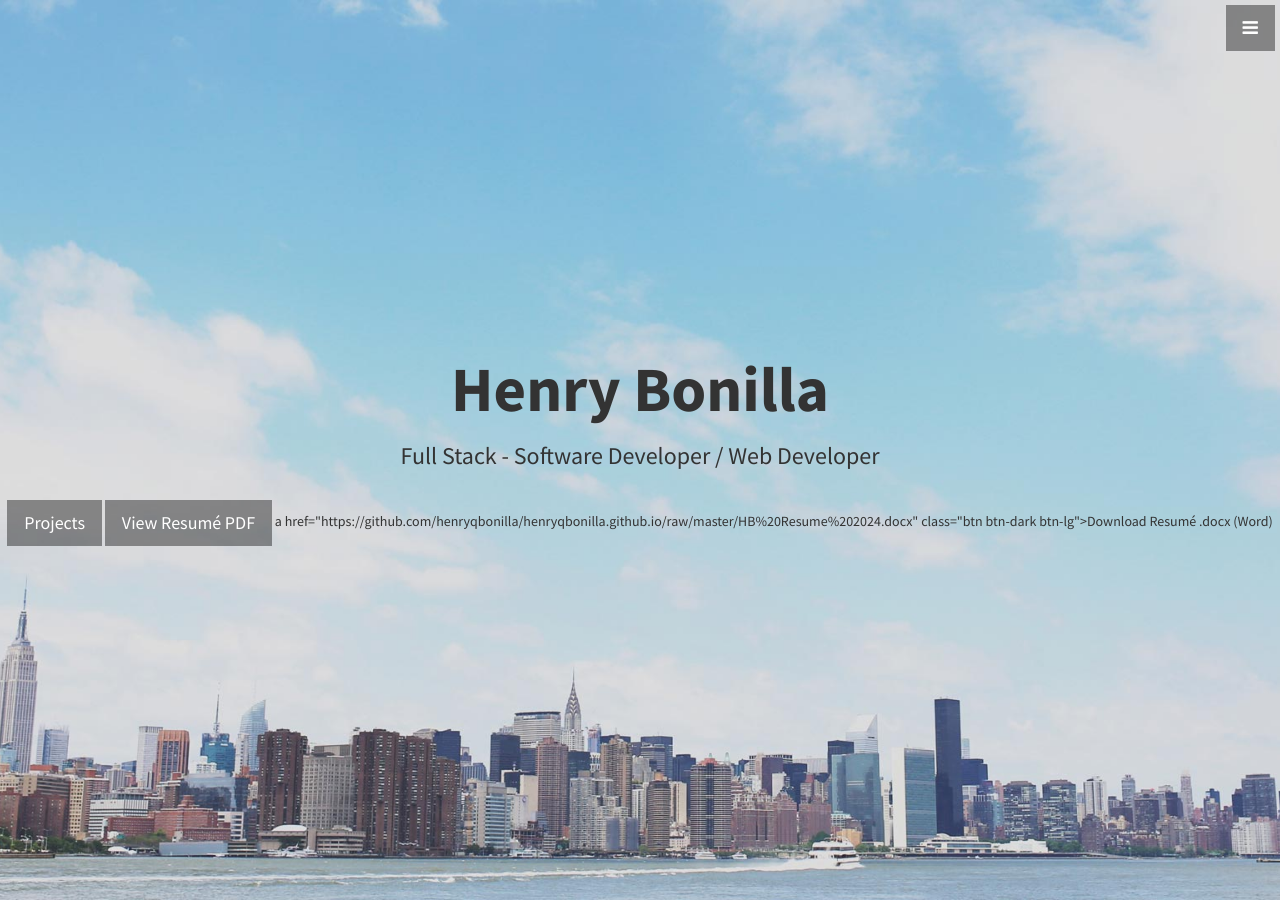
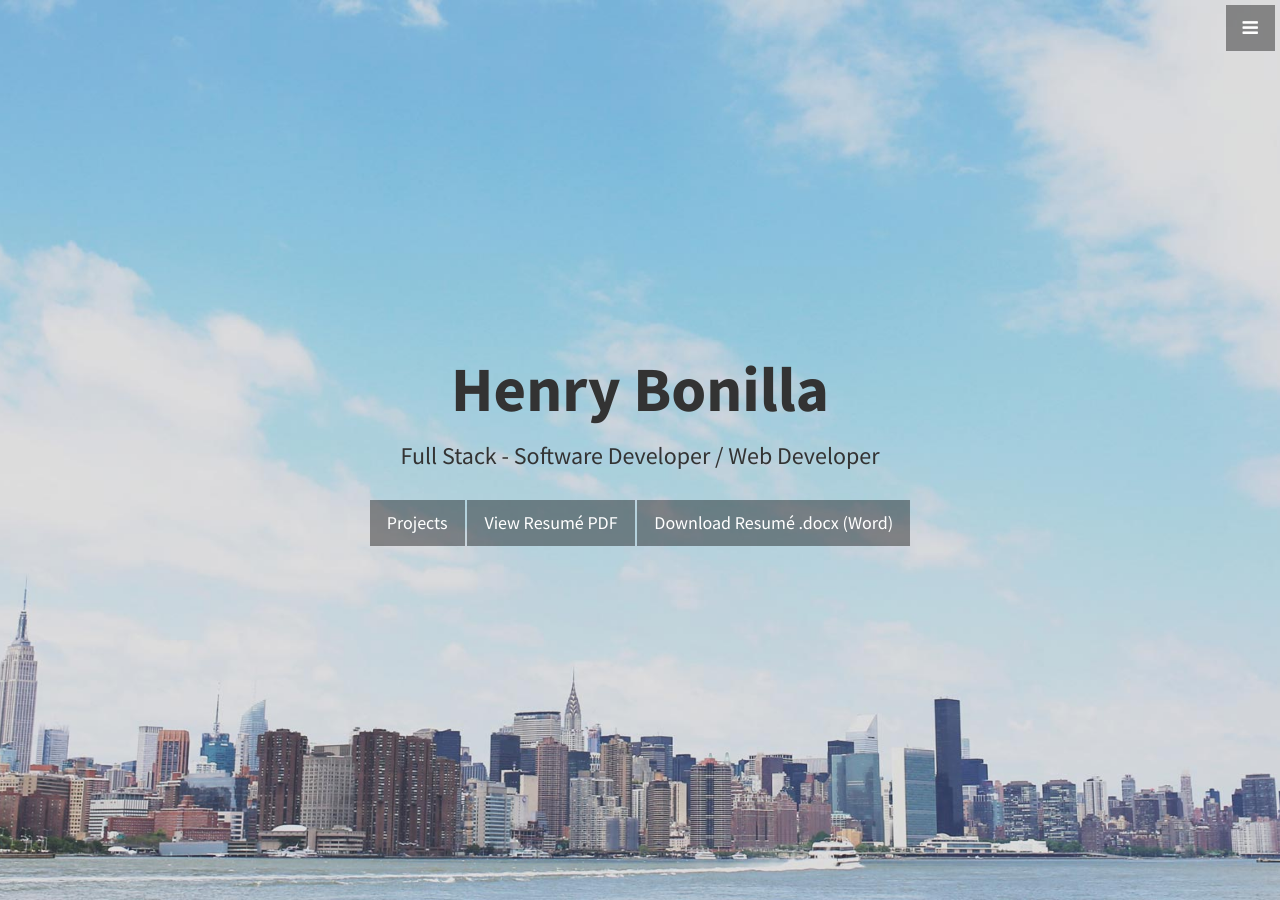
Before and after one commit to henryqbonilla/henryqbonilla.github.io, a Jekyll site: the page built from index.html, in a window 1280 px wide and 900 px high. Built offline with Jekyll 4.4.1, drawn with Linux system fonts in a browser that asks for light colours.

Commit message:
Update header.html

```diff
--- a/_includes/header.html
+++ b/_includes/header.html
@@ -5,6 +5,6 @@
     <br>
     <a href="#portfolio" class="btn btn-dark btn-lg">Projects</a>
     <a href="HB Resume 2024.pdf" class="btn btn-dark btn-lg" target="_blank" rel="noopener noreferrer">View Resumé PDF</a>
-    a href="https://github.com/henryqbonilla/henryqbonilla.github.io/raw/master/HB%20Resume%202024.docx" class="btn btn-dark btn-lg">Download Resumé .docx (Word)</a>
+    <a href="https://github.com/henryqbonilla/henryqbonilla.github.io/raw/master/HB%20Resume%202024.docx" class="btn btn-dark btn-lg">Download Resumé .docx (Word)</a>
   </div>
 </header>
```
